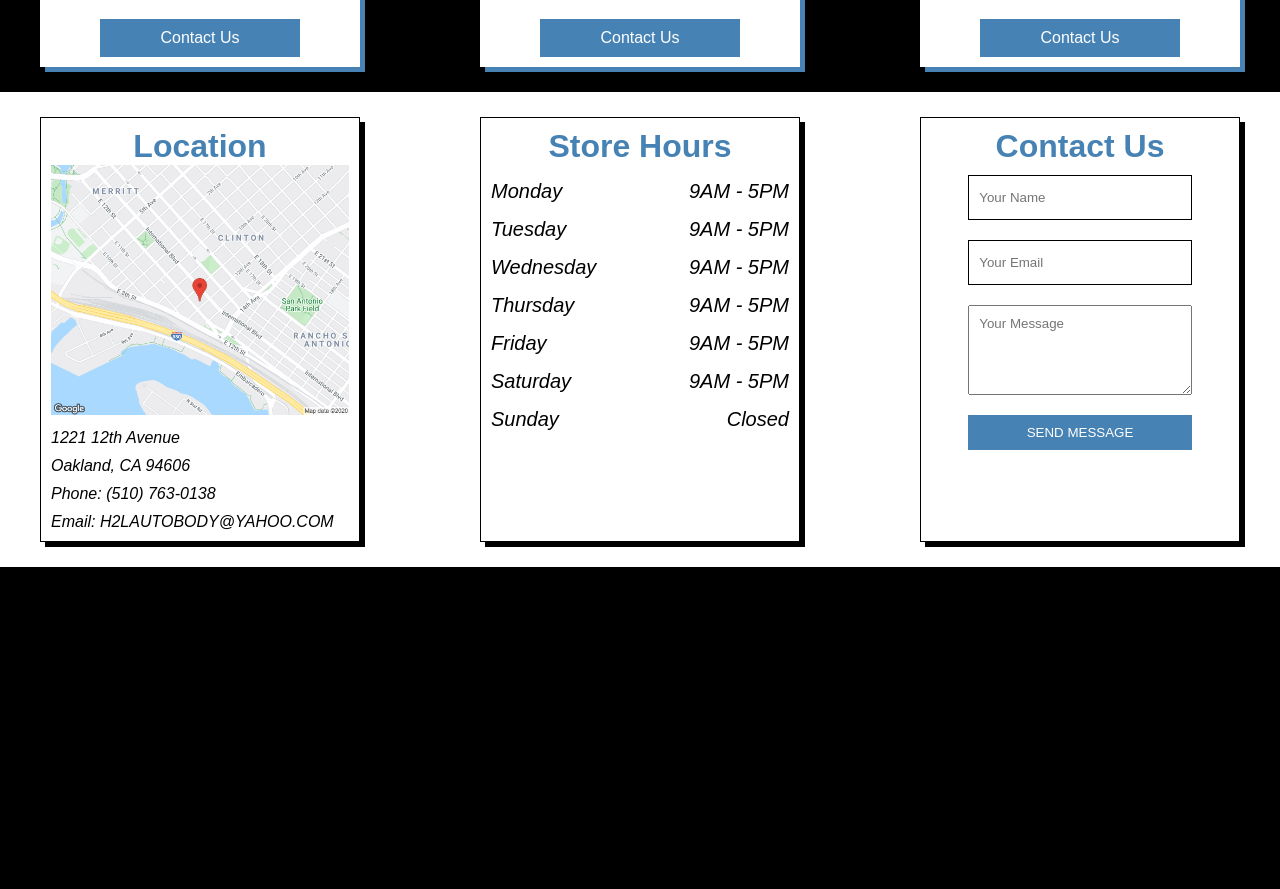
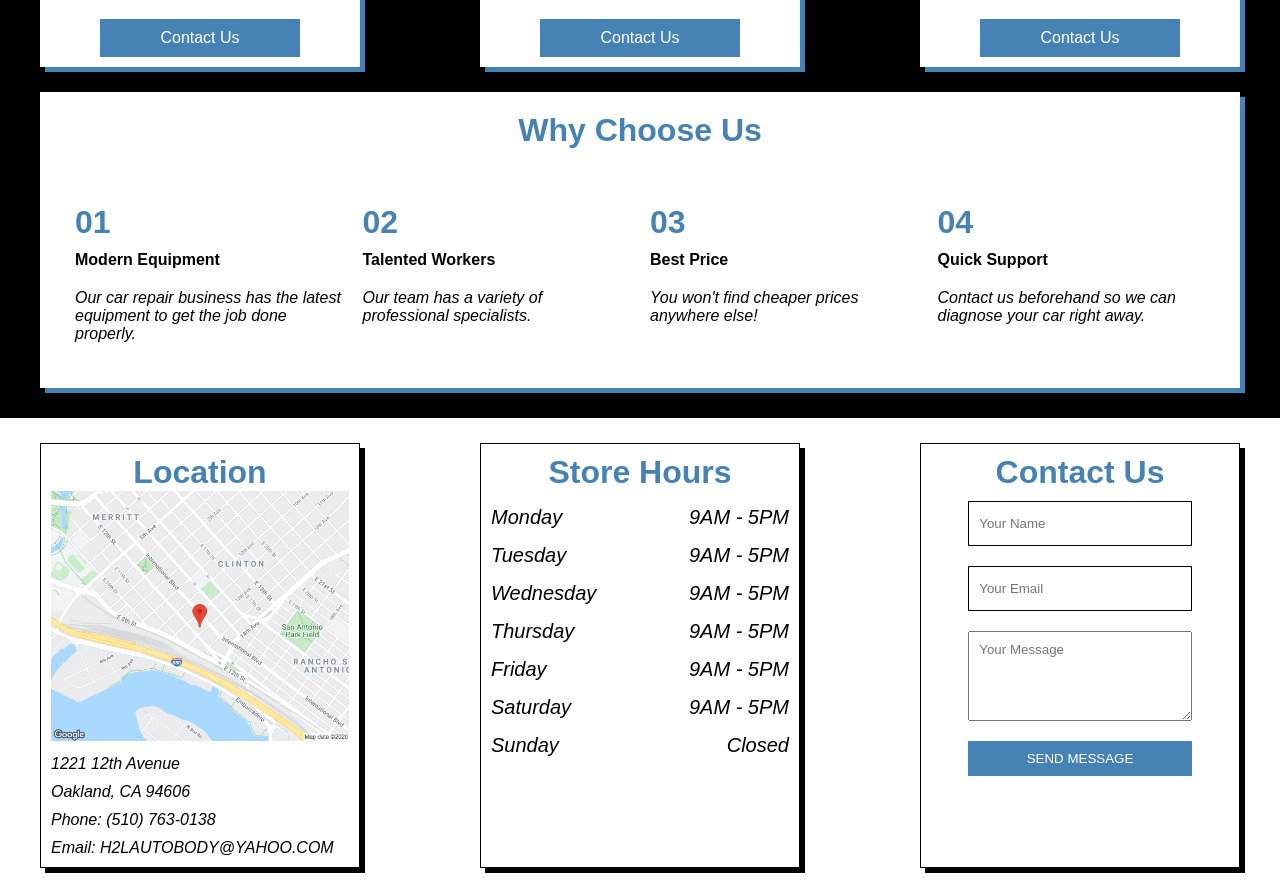
Before and after one commit to hermsicle/HLAutoBody, a plain HTML site: page home.html in a window 1280 px wide. Shown: the part 2195-3084 px from the top of the page. Before the commit the page ends 2762 px from the top, so only its background shows below. Drawn offline with Linux system fonts and the light colour scheme; a web font is replaced by a local one.

Commit message:
added why choose us section

```diff
--- a/assets/style/style.css
+++ b/assets/style/style.css
@@ -355,7 +355,6 @@
 @media only screen and (max-width: 767px) {
     .service-card-container {
         display: flex;
-        /* flex-direction: column; */
         align-items: center;
         justify-content: center;
     }
@@ -377,7 +376,105 @@
         font-size: 2rem;
     }
 }
+
+@media only screen and (max-width: 600px) {
+    .service-card {
+        width: 400px;
+        height: 400px;
+        margin: 25px;
+    }
+    .service-card h3 {
+        font-size: 1.5rem;
+    }
+    .service-card p {
+        font-size: 1rem;
+    }
+    .service-card a {
+        font-size: 1rem;
+    }
+    .service-header h2 {
+        font-size: 2rem;
+    }
+}
 /* END Of Service Section ******************************************************  */
+
+.choose-us-container {
+    width: 100%;
+    background-color: black;
+    margin-bottom: 30px;
+}
+
+.choose-us-container-inner {
+    margin: 0 auto;
+    max-width: 1200px;
+    background-color: white;
+    box-shadow: 5px 5px 0 steelblue;
+}
+
+.choose-us-container-header {
+    width: 350px;
+    margin: 0 auto;
+    text-align: center;
+    padding: 20px;
+    font-family: 'Goldman' , sans-serif;
+    color: steelblue;
+}
+
+.choose-us-container-reasons {
+    width: 100%;
+    margin: 0 auto;
+    display: flex;
+    justify-content: space-evenly;
+    padding: 25px;
+}
+
+.reasons-card {
+    height: 150px;
+    width: 450px;
+    padding: 10px;
+    display: flex;
+    margin: 0 auto;
+    flex-direction: column;
+    height: auto;
+}
+.reasons-card h1 {
+    font-family: 'Goldman' , sans-serif;
+    color: steelblue;
+}
+.reasons-card h4 {
+    margin: 10px 0;
+    font-family: 'Goldman' , sans-serif;
+}
+.reasons-card p {
+    margin: 10px 0;
+    font-family: 'Goldman' , sans-serif;
+    font-style: italic;
+}
+@media only screen and (max-width: 767px) {
+    .choose-us-container-reasons {
+        flex-direction: column;
+    }
+    .reasons-card {
+        width: 75%;
+    }
+}
+
+
+
+
+
+
+
+
+
+
+
+
+
+
+
+
+
 
 
 
--- a/home.html
+++ b/home.html
@@ -117,6 +117,36 @@
     </div>
     <!-- End of Servces -->
 
+    <div class="choose-us-container">
+        <div class="choose-us-container-inner">
+            <div class="choose-us-container-header">
+                <h1>Why Choose Us</h1>
+            </div>
+            <div class="choose-us-container-reasons">
+                <div class="reasons-card">
+                    <h1>01</h1>
+                    <h4>Modern Equipment</h4>
+                    <p>Our car repair business has the latest equipment to get the job done properly.</p>
+                </div>
+                <div class="reasons-card">
+                    <h1>02</h1>
+                    <h4>Talented Workers</h4>
+                    <p>Our team has a variety of professional specialists.</p>
+                </div>
+                <div class="reasons-card">
+                    <h1>03</h1>
+                    <h4>Best Price</h4>
+                    <p>You won't find cheaper prices anywhere else!</p>
+                </div>
+                <div class="reasons-card">
+                    <h1>04</h1>
+                    <h4>Quick Support</h4>
+                    <p>Contact us beforehand so we can diagnose your car right away. </p>
+                </div>
+            </div>
+        </div>
+    </div>
+
 
     <!-- Footer -->
     <footer class="footer">
```
